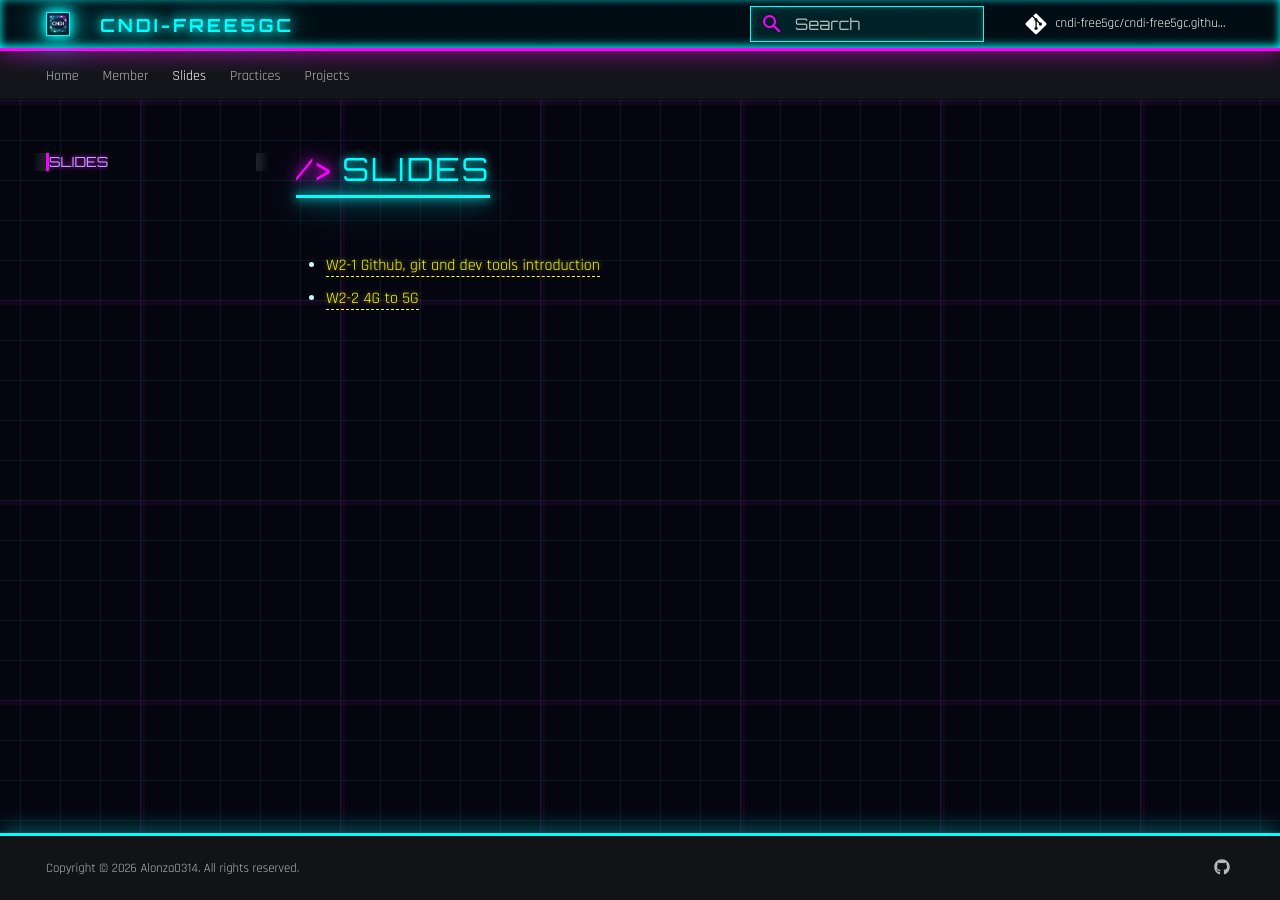
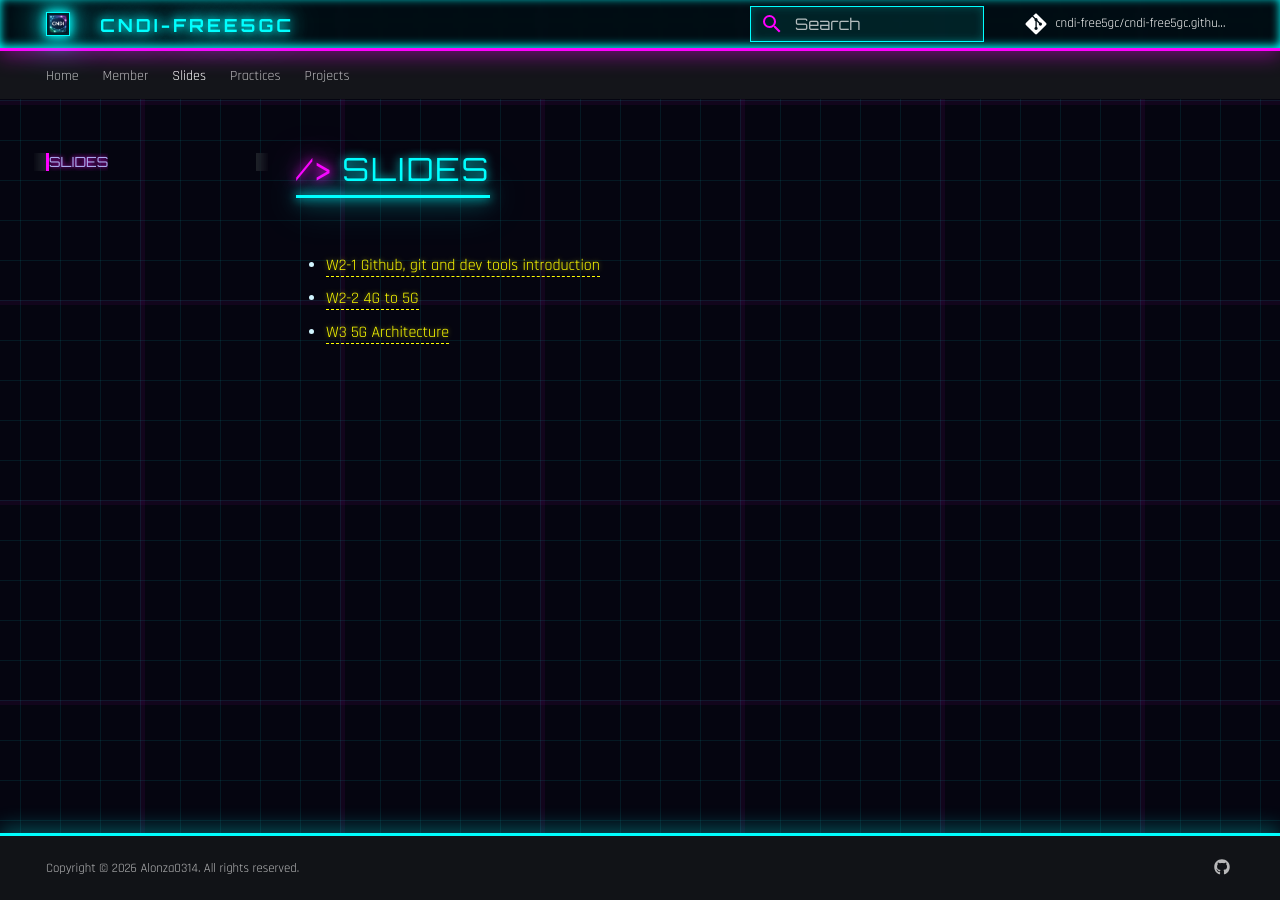
Before and after one commit to cndi-free5gc/cndi-free5gc.github.io, an MkDocs documentation site: the page built from doc/doc-slide/index.md, in a window 1280 px wide. Built offline with MkDocs 1.6.1 and Material for MkDocs 9.7.7, drawn with Linux system fonts in a browser that asks for light colours; some web fonts are replaced; comment, search, counter and statistics services are not loaded.

Commit message:
feat: W3

```diff
--- a/doc/doc-slide/index.md
+++ b/doc/doc-slide/index.md
@@ -2,3 +2,4 @@
 
 - [W2-1 Github, git and dev tools introduction](slides/W2-1%20Github%2C%20git%20and%20dev%20tools%20introduction.pdf){:target="_blank"}
 - [W2-2 4G to 5G](slides/W2-2%204G%20to%205G.pdf){:target="_blank"}
+- [W3 5G Architecture](slides/W3%205G%20Architecture.pdf){:target="_blank"}
```
Also changed, not shown: 1 other file.
